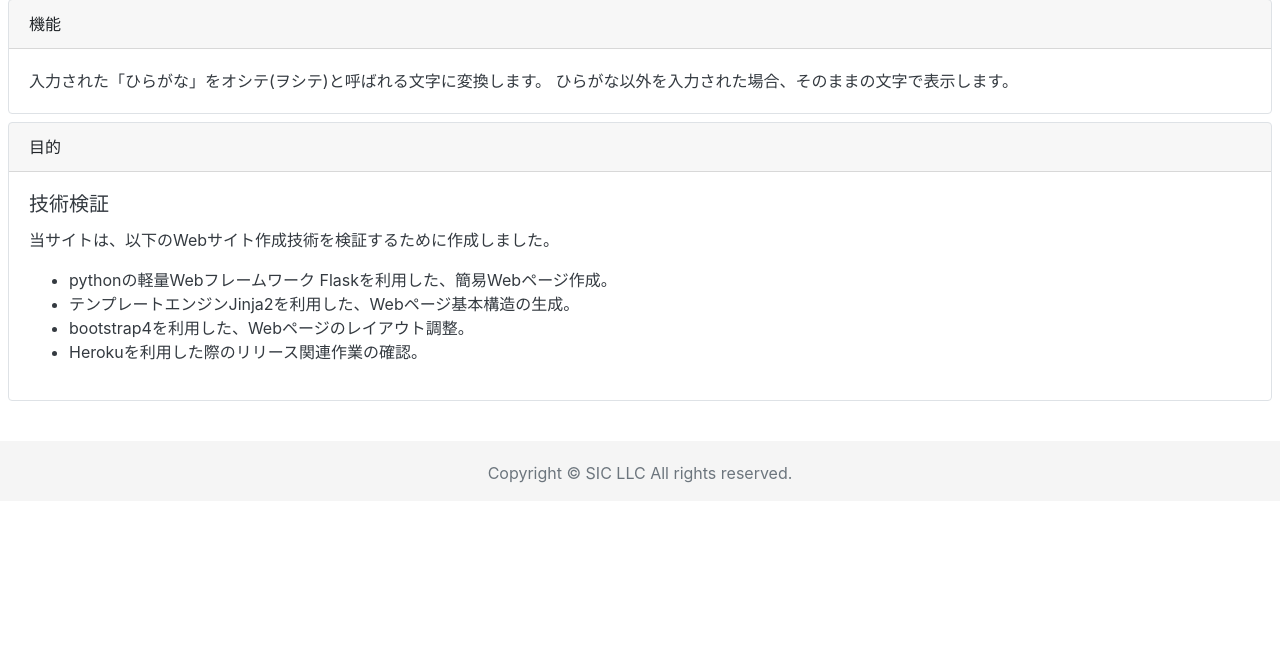
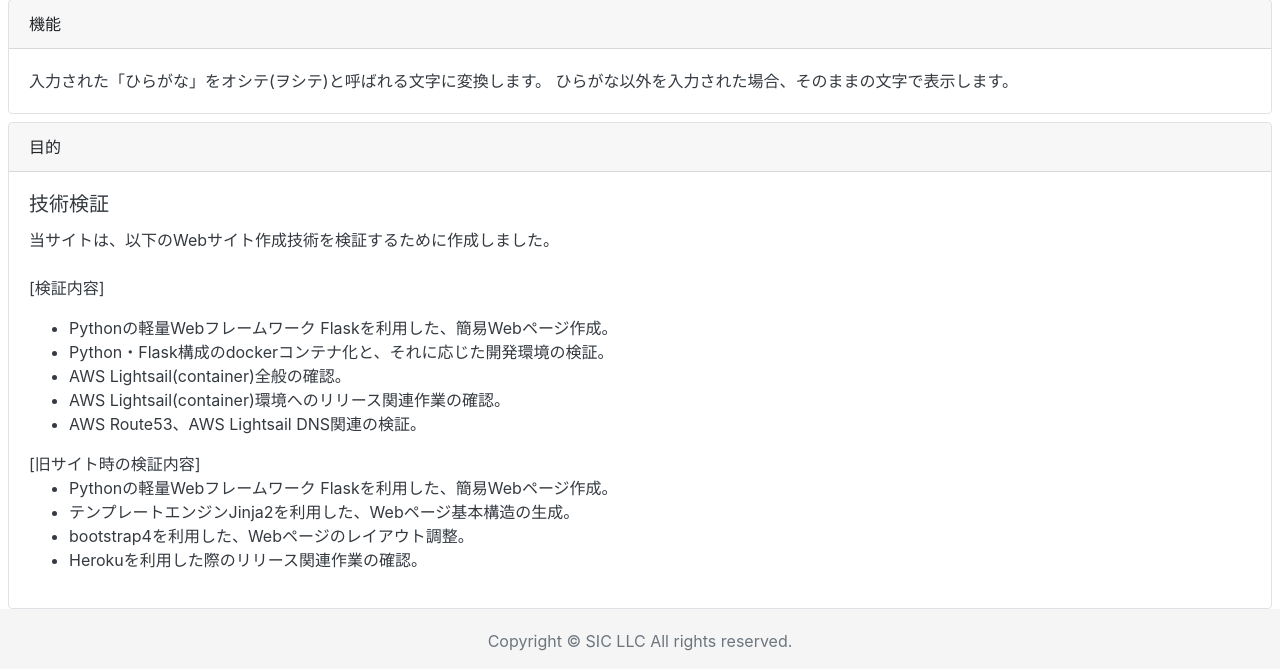
Before and after one commit to iio1989/oshite, a Flask app: page /about in a window 1280 px wide. Shown: the part 299-968 px from the top of the page. Before the commit the page ends 782 px from the top, so only its background shows below. Run offline with Flask 2, Linux system fonts and the light colour scheme; some libraries are stand-ins or nearby versions.

Commit message:
Remove Important Notice.  Update history And about page.

```diff
--- a/app/templates/about.html
+++ b/app/templates/about.html
@@ -25,9 +25,20 @@
       <div class="card-body text-dark">
         <h5 class="card-title">技術検証</h5>
         <p class="card-text">
-          当サイトは、以下のWebサイト作成技術を検証するために作成しました。
+          当サイトは、以下のWebサイト作成技術を検証するために作成しました。<br>
+          <br>
+          [検証内容]<br>
           <ul>
-              <li>pythonの軽量Webフレームワーク Flaskを利用した、簡易Webページ作成。</li>
+              <li>Pythonの軽量Webフレームワーク Flaskを利用した、簡易Webページ作成。</li>
+              <li>Python・Flask構成のdockerコンテナ化と、それに応じた開発環境の検証。</li>
+              <li>AWS Lightsail(container)全般の確認。</li>
+              <li>AWS Lightsail(container)環境へのリリース関連作業の確認。</li>
+              <li>AWS Route53、AWS Lightsail DNS関連の検証。</li>
+          </ul>
+
+          [旧サイト時の検証内容]<br>
+          <ul>
+              <li>Pythonの軽量Webフレームワーク Flaskを利用した、簡易Webページ作成。</li>
               <li>テンプレートエンジンJinja2を利用した、Webページ基本構造の生成。</li>
               <li>bootstrap4を利用した、Webページのレイアウト調整。</li>
               <li>Herokuを利用した際のリリース関連作業の確認。</li>
```
Also changed, not shown: app/templates/history.html (+12 -3 lines), app/templates/home.html (+0 -7 lines).
